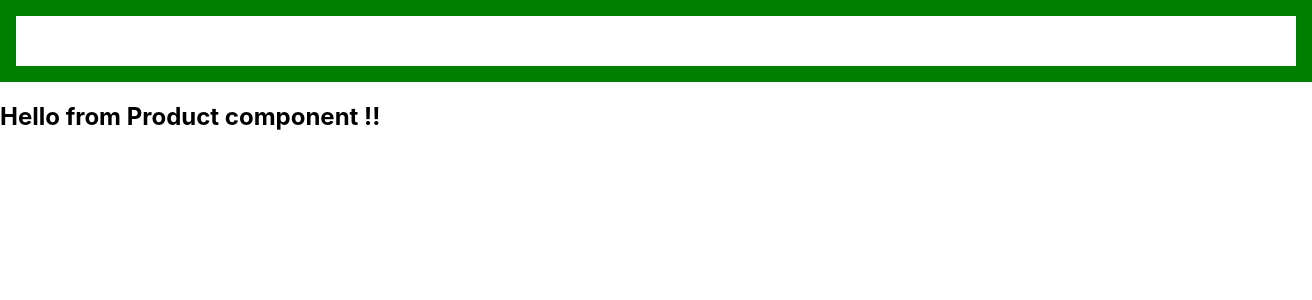
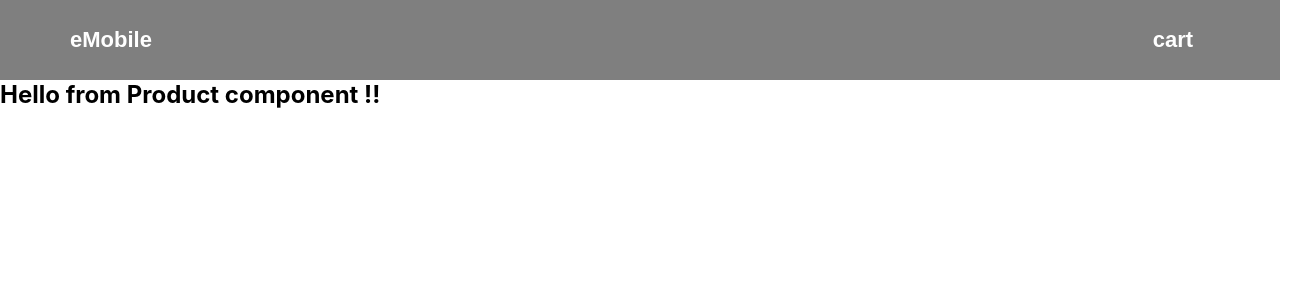
Before and after one commit to YogeshMishra88/eshop, a React (Create React App) app: page / in a window 1280 px wide. Shown: the top 300 px of the page, 1312 px wide, since content can reach past the window. Built offline with nearby package versions, Linux system fonts and the light colour scheme.

Commit message:
added left and right menu

```diff
--- a/src/App.css
+++ b/src/App.css
@@ -1,10 +1,37 @@
-nav{
-  width: 100%;
-  border: 1rem solid green;
-  height: 50px;
-}
-body{
-  padding: 0;
-  margin: 0;
+*{
+  margin: 0px;
+  padding: 0px;
   box-sizing: border-box;
 }
+.menu{
+  width: 100%;
+  height: 80px;
+  background-color: rgba(0, 0, 0, 0.5);
+}
+
+.leftMenu{
+  width: 49%;
+  line-height: 80px;
+  float: left;
+}
+.leftMenu h4{
+  padding-left: 70px;
+  font-weight: bold;
+  color: white;
+  font-size: 22px;
+  font-family:sans-serif;
+}
+
+.rightMenu{
+  width: 49%;
+  float: right;
+  line-height: 80px;
+}
+
+.rightMenu h3{
+  margin-left: 500px;
+  font-weight: bold;
+  color: white;
+  font-size: 22px;
+  font-family:sans-serif;
+}
--- a/src/component/navbar.js
+++ b/src/component/navbar.js
@@ -3,12 +3,14 @@ import React, { Component } from 'react';
 class Navbar extends Component {
     render(){
         return(
-            <nav>
-                <div class="row">
-                    <div class="firstHeader"></div>
-                    <div class="secondHeader"></div>
+           <div class="menu">
+               <div class="leftMenu">
+                    <h4>eMobile</h4>
                 </div>
-            </nav>
+               <div class="rightMenu">
+                   <h3>cart</h3>
+               </div>
+           </div>
         )
     }
 }
```
